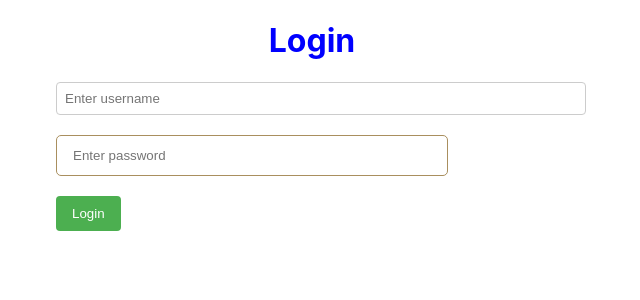
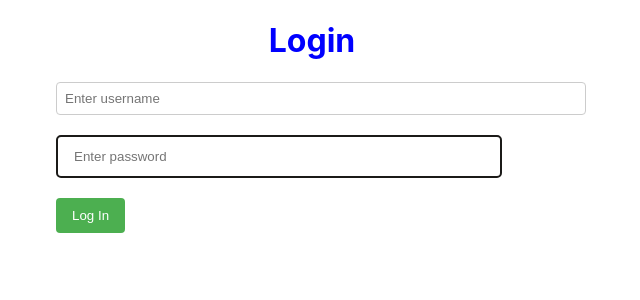
Before and after one commit to HenrietteDaughtyOloo/fetching_using_reactjs, a React (Create React App) app: page / in a window 1280 px wide. Shown: the top 300 px of the page, without its empty margins (328-968 px from the left). Built offline with nearby package versions, Linux system fonts and the light colour scheme.

Commit message:
Corrected the preventDefault function

```diff
--- a/src/Login/index.js
+++ b/src/Login/index.js
@@ -16,7 +16,7 @@
 
 
 const handleSubmit = async(d) => {
-    d,preventDefault()
+    d.preventDefault()
 
     const data = {
         username : username,
@@ -61,7 +61,7 @@
             <br/>
             < Link to= {'/Products'}>
 
-            <button type="submit">Login</button>
+            <button type="submit">Log In</button>
             </Link>
           </form>
         </div>
--- a/src/Login/style.css
+++ b/src/Login/style.css
@@ -5,15 +5,15 @@
 
 .form>input {
     padding: 12px 16px;
-    width: 70%;
-    border: solid 1px rgb(169, 143, 94);
+    width: 80%;
+    border: solid 2px rgb(27, 26, 24);
     border-radius: 5px;
 }
 
 .form>button {
     border: none;
     border-radius: 5px;
-    background-color: rgb(51, 203, 24);
+    background-color: rgb(38, 63, 33);
     padding: 12px 16px;
     color: #ffffff;
 }
--- a/src/Navbar/index.js
+++ b/src/Navbar/index.js
@@ -13,7 +13,7 @@
         </li>
         <li className="navbar-item">
           <Link to="/products" className="navbar-link">
-            Products
+            View All Products
           </Link>
         </li>
       </ul>
--- a/src/ProductDetails/index.js
+++ b/src/ProductDetails/index.js
@@ -19,7 +19,7 @@
     details();
   }, [productId]);
   if (!product) {
-    return <p>Loading...</p>;
+    return <p>Loading....</p>;
   }
   return (
     <div>
```
